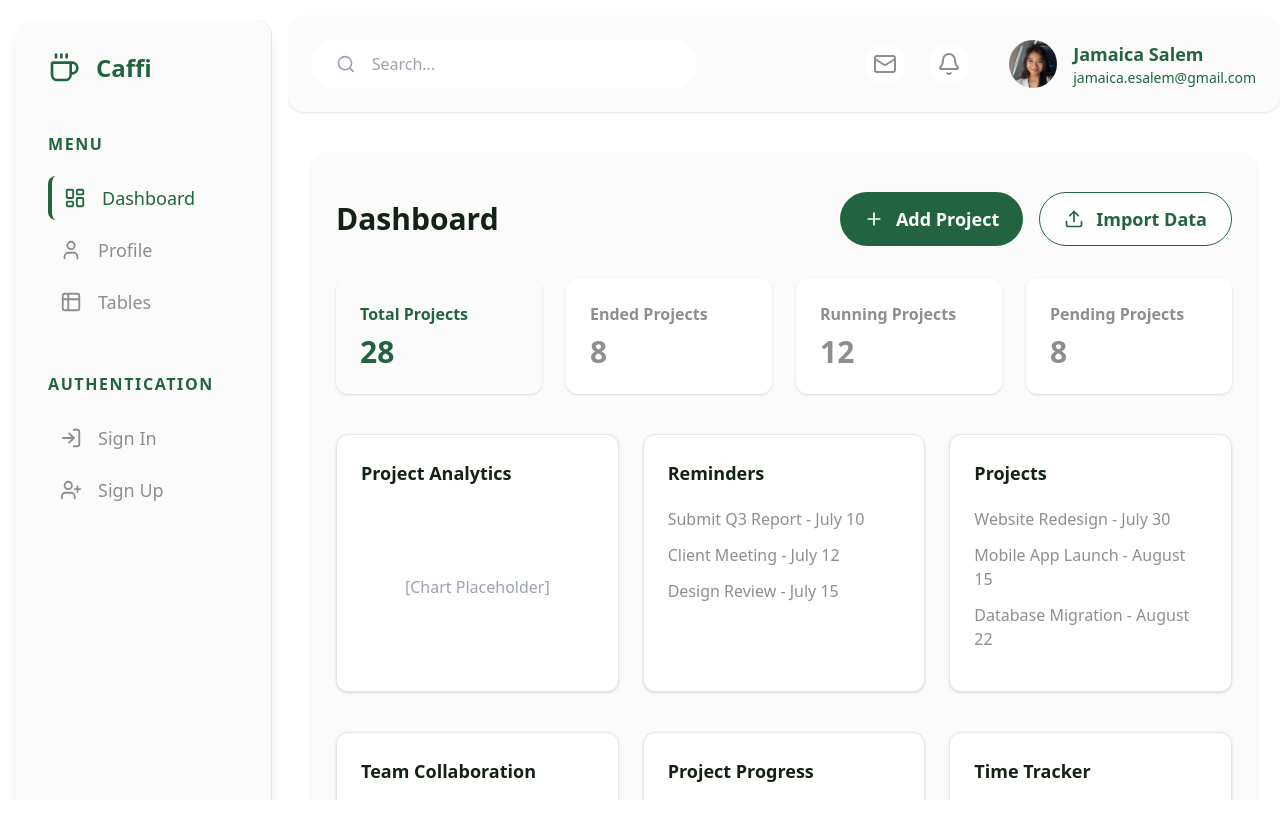
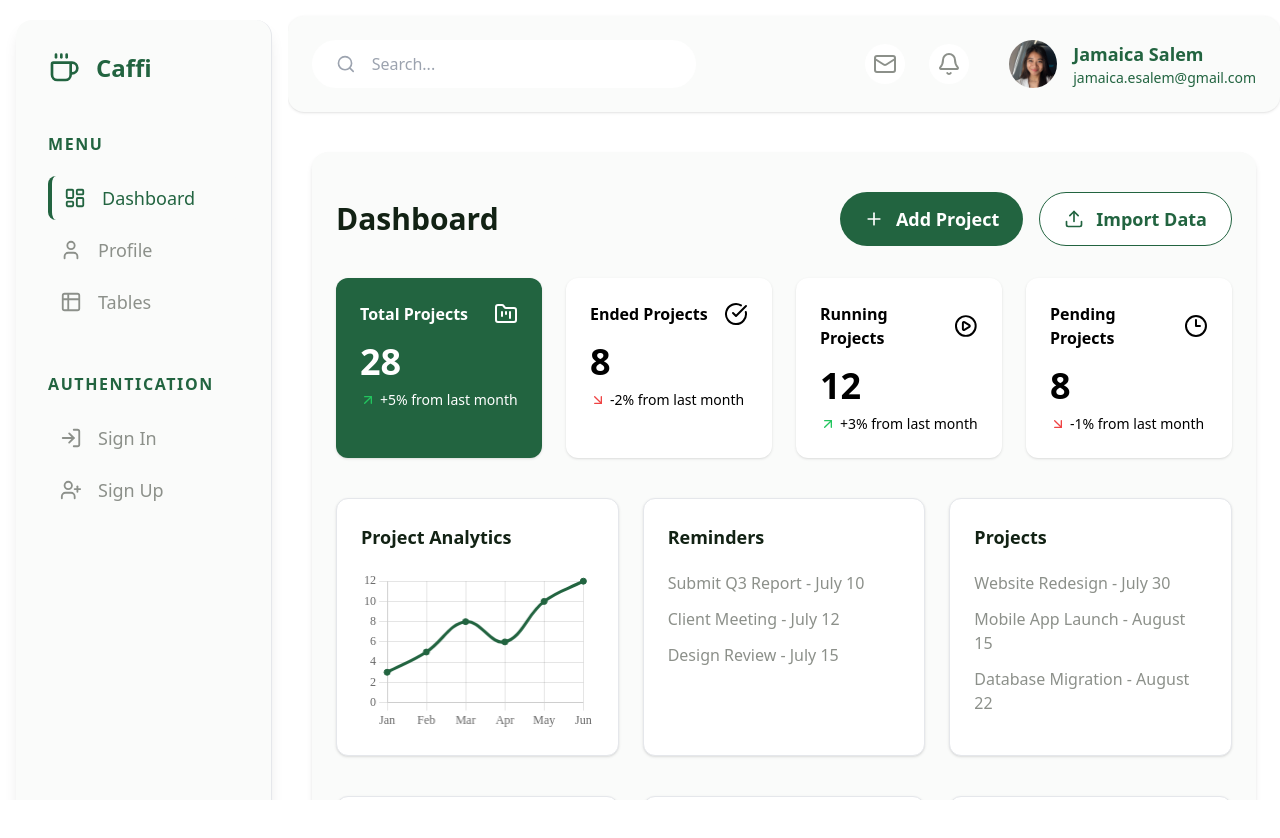
Before and after one commit to jamaica-salem/caffi, a React (Create React App) app: page /dashboard in a window 1280 px wide. Built offline with nearby package versions, Linux system fonts and the light colour scheme.

Commit message:
:sparkles: Feat: Add Project Analytics card with chart

```diff
--- /dev/null
+++ b/src/components/ProjectAnalyticsCard.jsx
@@ -0,0 +1,69 @@
+import { Line } from 'react-chartjs-2';
+import { Chart, CategoryScale, LinearScale, PointElement, LineElement, Tooltip, Legend } from 'chart.js';
+
+Chart.register(CategoryScale, LinearScale, PointElement, LineElement, Tooltip, Legend);
+
+const chartData = {
+  labels: ['Jan', 'Feb', 'Mar', 'Apr', 'May', 'Jun'],
+  datasets: [
+    {
+      label: 'Projects',
+      data: [3, 5, 8, 6, 10, 12],
+      borderColor: '#226440', // Tailwind's blue-500
+      backgroundColor: '#226440',
+      tension: 0.4,
+      fill: false,
+    },
+  ],
+};
+
+const chartOptions = {
+  responsive: true,
+  maintainAspectRatio: false,
+  plugins: {
+    legend: {
+      display: false,
+      labels: {
+        font: {
+          family: 'Poppins',
+        },
+      },
+    },
+    tooltip: {
+      bodyFont: {
+        family: 'Poppins',
+      },
+      titleFont: {
+        family: 'Poppins',
+      },
+    },
+  },
+  scales: {
+    y: {
+      beginAtZero: true,
+      ticks: {
+        stepSize: 2,
+        font: {
+          family: 'Poppins',
+        },
+      },
+    },
+    x: {
+      ticks: {
+        font: {
+          family: 'Poppins',
+        },
+      },
+    },
+  },
+};
+
+
+export const ProjectAnalyticsCard = () => (
+  <div className="bg-white rounded-xl p-6 shadow border">
+    <h3 className="text-primary font-semibold text-lg mb-5">Project Analytics</h3>
+    <div className="h-40">
+      <Line data={chartData} options={chartOptions} />
+    </div>
+  </div>
+);
--- a/src/pages/Dashboard.jsx
+++ b/src/pages/Dashboard.jsx
@@ -1,5 +1,7 @@
 import { Card } from '../reusable/Card';
-import { Plus, Upload } from 'lucide-react';
+import { FolderKanban, CheckCircle, PlayCircle, Clock3, ArrowUpRight, ArrowDownRight, Plus, Upload } from 'lucide-react';
+import { ProjectAnalyticsCard } from '../components/ProjectAnalyticsCard';
+
 
 export const Dashboard = () => {
   return (
@@ -23,31 +25,67 @@ export const Dashboard = () => {
         </div>
 
         {/* First Row: KPIs */}
+
         <div className="grid grid-cols-1 md:grid-cols-4 gap-6 mb-10">
-          <div className="bg-primary-light rounded-xl p-6 shadow text-accent">
-            <h3 className="font-semibold text-base mb-2">Total Projects</h3>
-            <p className="text-3xl font-bold">28</p>
-          </div>
-          <div className="bg-white rounded-xl p-6 shadow text-primary-darkest">
-            <h3 className="font-semibold text-base mb-2">Ended Projects</h3>
-            <p className="text-3xl font-bold">8</p>
-          </div>
-          <div className="bg-white rounded-xl p-6 shadow text-primary-darkest">
-            <h3 className="font-semibold text-base mb-2">Running Projects</h3>
-            <p className="text-3xl font-bold">12</p>
-          </div>
-          <div className="bg-white rounded-xl p-6 shadow text-primary-darkest">
-            <h3 className="font-semibold text-base mb-2">Pending Projects</h3>
-            <p className="text-3xl font-bold">8</p>
-          </div>
+
+            {/* Total Projects */}
+            <div className="bg-accent rounded-xl p-6 shadow text-white">
+                <div className="flex items-center justify-between mb-4">
+                <h3 className="font-semibold text-base">Total Projects</h3>
+                <FolderKanban size={24} />
+                </div>
+                <p className="text-4xl font-extrabold mb-2">28</p>
+                <div className="flex items-center text-sm">
+                <ArrowUpRight size={16} className="text-green-500 mr-1" />
+                <span>+5% from last month</span>
+                </div>
+            </div>
+
+            {/* Ended Projects */}
+            <div className="bg-white rounded-xl p-6 shadow text-black">
+                <div className="flex items-center justify-between mb-4">
+                <h3 className="font-semibold text-black">Ended Projects</h3>
+                <CheckCircle size={24}  />
+                </div>
+                <p className="text-4xl font-extrabold mb-2 text-black">8</p>
+                <div className="flex items-center text-sm">
+                <ArrowDownRight size={16} className="text-red-500 mr-1" />
+                <span>-2% from last month</span>
+                </div>
+            </div>
+
+            {/* Running Projects */}
+            <div className="bg-white rounded-xl p-6 shadow text-black">
+                <div className="flex items-center justify-between mb-4">
+                <h3 className="font-semibold text-black">Running Projects</h3>
+                <PlayCircle size={24} />
+                </div>
+                <p className="text-4xl font-extrabold mb-2 text-black">12</p>
+                <div className="flex items-center text-sm">
+                <ArrowUpRight size={16} className="text-green-500 mr-1" />
+                <span>+3% from last month</span>
+                </div>
+            </div>
+
+            {/* Pending Projects */}
+            <div className="bg-white rounded-xl p-6 shadow text-black">
+                <div className="flex items-center justify-between mb-4">
+                <h3 className="font-semibold text-black">Pending Projects</h3>
+                <Clock3 size={24} />
+                </div>
+                <p className="text-4xl font-extrabold mb-2 text-black">8</p>
+                <div className="flex items-center text-sm">
+                <ArrowDownRight size={16} className="text-red-500 mr-1" />
+                <span>-1% from last month</span>
+                </div>
+            </div>
+
         </div>
+
 
         {/* Second Row */}
         <div className="grid grid-cols-1 lg:grid-cols-3 gap-6 mb-10">
-          <div className="bg-white rounded-xl p-6 shadow border">
-            <h3 className="text-primary font-semibold text-lg mb-5">Project Analytics</h3>
-            <div className="h-40 flex items-center justify-center text-gray-400 text-base">[Chart Placeholder]</div>
-          </div>
+          <ProjectAnalyticsCard />
           <div className="bg-white rounded-xl p-6 shadow border">
             <h3 className="text-primary font-semibold text-lg mb-5">Reminders</h3>
             <ul className="text-primary-darkest text-base space-y-3">
```
Also changed, not shown: src/components/RemindersCard.jsx (added).
